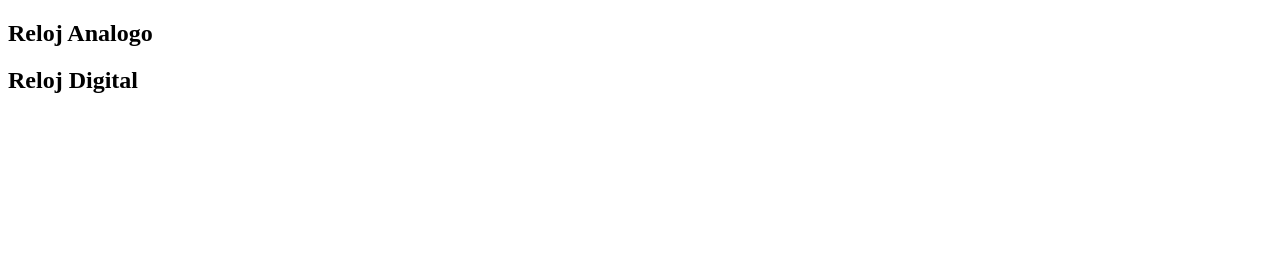
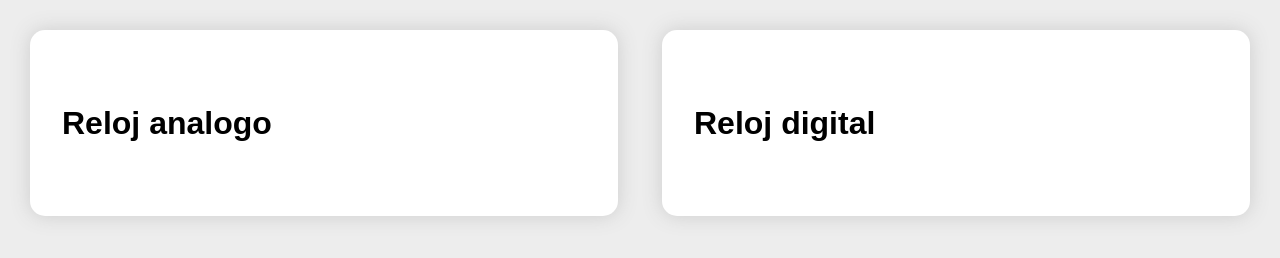
Before and after one commit to oscar2208/0-reloj, a plain HTML site: page index.html in a window 1280 px wide. Drawn offline with Linux system fonts and the light colour scheme.

Commit message:
edit css

```diff
--- a/css/style.css
+++ b/css/style.css
@@ -0,0 +1,32 @@
+body {
+	background-color: #ededed;
+	font-family: Century Gothic;
+}
+
+.flex {
+	display: flex;
+}
+
+.flex .contenido {
+	background-color: #fff;
+	box-shadow: 0px 0px 20px #ccc;
+	margin: 22px;
+	padding: 32px;
+	flex: 4 4;
+    border-radius: 15px;
+}
+.flex .contenido::after {
+	flex: 5 5;
+}
+
+
+.contenido p {
+	font-size: 70px;
+	color: #333;
+	text-align: center;
+}
+
+.contenido h4{
+    font-family: sans-serif;
+    font-size: 2rem;
+}
--- a/index.html
+++ b/index.html
@@ -5,15 +5,20 @@
     <meta http-equiv="X-UA-Compatible" content="IE=edge">
     <meta name="viewport" content="width=device-width, initial-scale=1.0">
     <title>Relojes</title>
-    <link rel="stylesheet" href="css/style.css">
+    <link rel="stylesheet"  href="css/style.css">
 </head>
 <body>
-    <div id="container">
-        <div><H2>Reloj Analogo</H2>
-        </div>
-        <div>
-            <h2>Reloj Digital</h2>
-        </div>
+	<div class="flex">
+		<div class="contenido">
+			<div class="reloj">
+                <h4 id="h4-content">Reloj analogo</h4>
+			</div>
+		</div>
+		<div class="contenido">
+            <div class="reloj1">
+                <h4 id="h4-content">Reloj digital</h4>
+			</div>
+		</div>
     </div>
 </body>
 </html>
```
